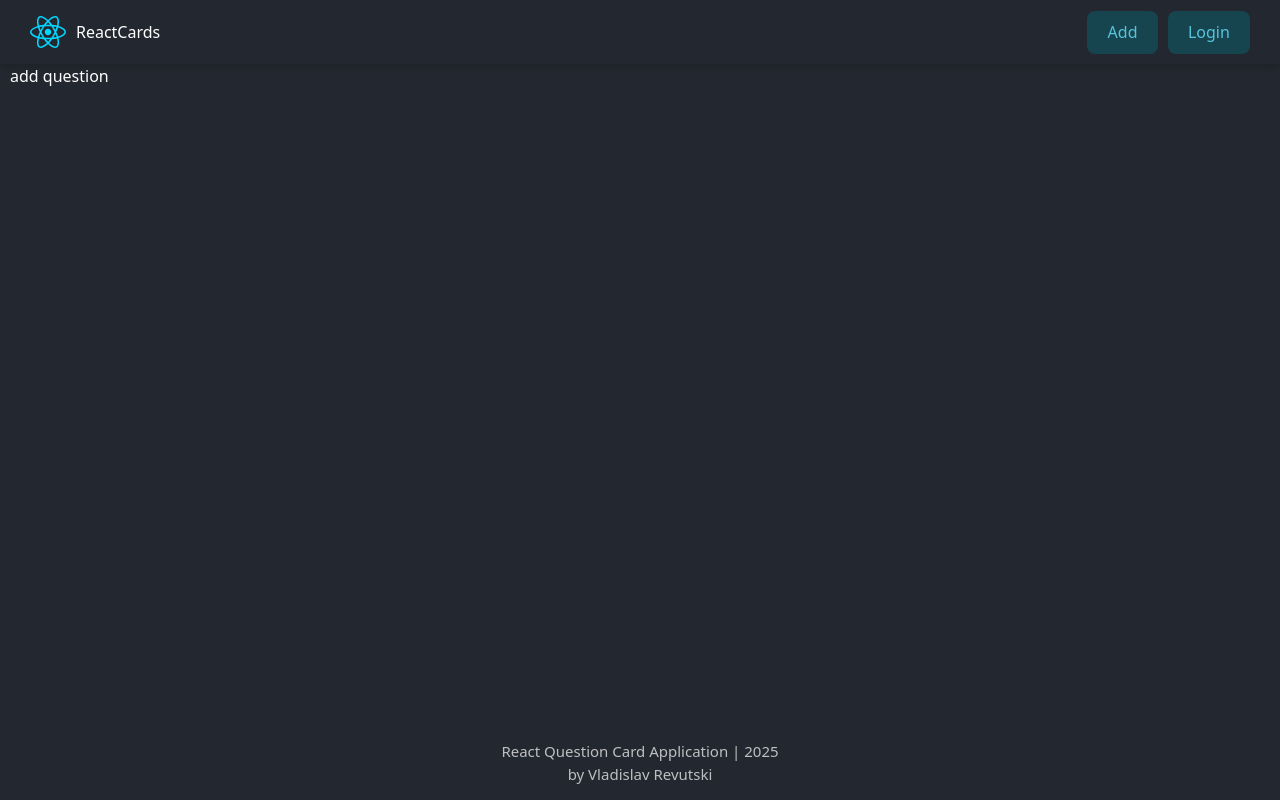
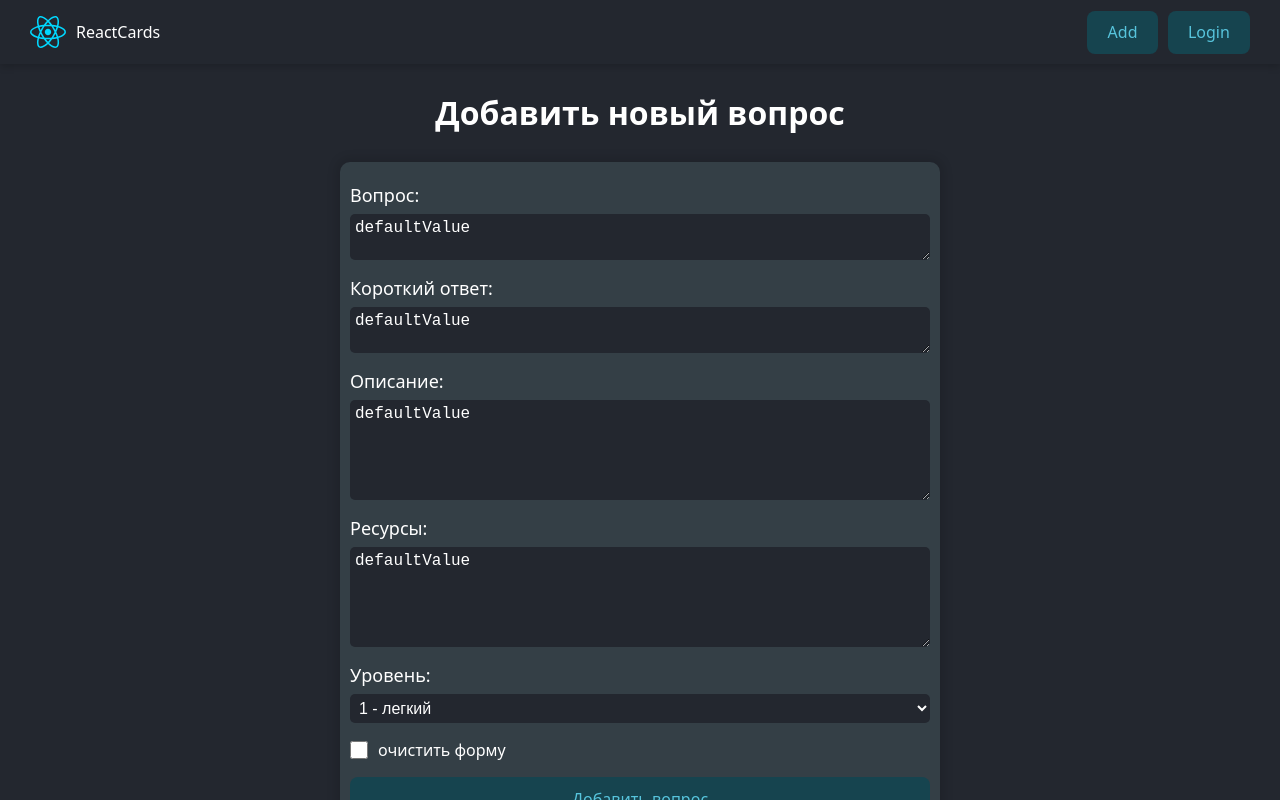
Before and after one commit to VladRevucki/React-App, a React (Vite) app: page /addquestion in a window 1280 px wide. Built offline with nearby package versions, Linux system fonts and the light colour scheme.

Commit message:
add question page layout

```diff
--- a/src/App.jsx
+++ b/src/App.jsx
@@ -3,6 +3,7 @@ import { MainLayout } from "./components/MainLayout"
 import { HomePage } from "./pages/HomePage"
 import { NotFoundPage } from "./pages/NotFoundPage"
 import { QuestionPage } from "./pages/QuestionPage"
+import { AddQuestionsPage } from "./pages/AddQuestionsPage"
 
 function App() {
 	// return <MainLayout />
@@ -12,7 +13,7 @@ function App() {
 				<Route element={<MainLayout />}>
 					<Route path="/" element={<HomePage />} />
 					<Route path="/forbidden" element={<div>forbidden</div>} />
-					<Route path="/addquestion" element={<div>add question</div>} />
+					<Route path="/addquestion" element={<AddQuestionsPage />} />
 					<Route path="/question/:id" element={<QuestionPage />} />
 					<Route path="*" element={<NotFoundPage />} />
 				</Route>
--- a/src/index.css
+++ b/src/index.css
@@ -6,6 +6,7 @@
 	--btn-text-color: #fff;
 
 	--card-bg-color: #343f46;
+	--green-color: #219679;
 
 	font-family: system-ui, Avenir, Helvetica, Arial, sans-serif;
 	line-height: 1.5;
@@ -44,6 +45,7 @@ body {
 		--btn-text-color: #fff;
 
 		--card-bg-color: #ebedf0;
+		--green-color: #219679;
 	}
 }
 @media (prefers-color-scheme: light) {
@@ -55,5 +57,6 @@ body {
 		--btn-text-color: #57c4dc;
 
 		--card-bg-color: #343f46;
+		--green-color: #219679;
 	}
 }
--- /dev/null
+++ b/src/pages/AddQuestionsPage/AddQuestionsPage.jsx
@@ -0,0 +1,94 @@
+import { Button } from "../../components/Button"
+import cls from "./AddQuestionsPage.module.css"
+
+export const AddQuestionsPage = () => {
+	return (
+		<>
+			<h1 className={cls.formTitle}>Добавить новый вопрос</h1>
+			<div className={cls.formContainer}>
+				<form action="" className={cls.form}>
+					<div className={cls.formControl}>
+						<label htmlFor="questionField">Вопрос:</label>
+						<textarea
+							defaultValue={"defaultValue"}
+							name="question"
+							id="questionField"
+							cols="30"
+							rows="2"
+							required
+							placeholder="пожалуйста введите вопрос"
+						></textarea>
+					</div>
+
+					<div className={cls.formControl}>
+						<label htmlFor="answerField">Короткий ответ:</label>
+						<textarea
+							defaultValue={"defaultValue"}
+							name="answer"
+							id="answerField"
+							cols="30"
+							rows="2"
+							required
+							placeholder="пожалуйста введите короткий ответ"
+						></textarea>
+					</div>
+
+					<div className={cls.formControl}>
+						<label htmlFor="descriptionField">Описание:</label>
+						<textarea
+							defaultValue={"defaultValue"}
+							name="description"
+							id="descriptionField"
+							cols="30"
+							rows="5"
+							required
+							placeholder="пожалуйста введите полное описание"
+						></textarea>
+					</div>
+
+					<div className={cls.formControl}>
+						<label htmlFor="resourcesField">Ресурсы:</label>
+						<textarea
+							defaultValue={"defaultValue"}
+							name="resources"
+							id="resourcesField"
+							cols="30"
+							rows="5"
+							required
+							placeholder="пожалуйста введите ресурсы, разделенные запятыми"
+						></textarea>
+					</div>
+
+					<div className={cls.formControl}>
+						<label htmlFor="levelField">Уровень:</label>
+						<select
+							name="level"
+							id="levelField"
+							defaultValue={"defaultValue"}
+							className={cls.select}
+						>
+							<option disabled>Уровень вопроса</option>
+							<hr />
+							<option value="1">1 - легкий</option>
+							<option value="2">2 - средний</option>
+							<option value="3">3 - сложный</option>
+						</select>
+					</div>
+
+					<label htmlFor="clearFormControl" className={cls.clearFormControl}>
+						<input
+							type="checkbox"
+							name="clearForm"
+							id="clearFormControl"
+							defaultValue={true}
+							className={cls.checkbox}
+						/>
+						<span>очистить форму</span>
+					</label>
+
+					<Button>Добавить вопрос</Button>
+				</form>
+			</div>
+		</>
+	)
+}
--- /dev/null
+++ b/src/pages/AddQuestionsPage/AddQuestionsPage.module.css
@@ -0,0 +1,71 @@
+.formTitle {
+	width: fit-content;
+	margin: 25px auto;
+}
+
+.formContainer {
+	width: 100%;
+	max-width: 600px;
+	margin: 0 auto;
+	border-radius: 10px;
+	background-color: var(--card-bg-color);
+	box-shadow: 0 0 8px 5px rgba(0, 0, 0, 0.1);
+}
+
+.form {
+	width: 100%;
+	padding: 20px 10px;
+	display: flex;
+	flex-direction: column;
+	justify-content: flex-start;
+	align-items: stretch;
+	gap: 15px;
+}
+
+.formControl {
+	width: 100%;
+	display: flex;
+	flex-direction: column;
+	justify-content: flex-start;
+	align-items: stretch;
+	gap: 5px;
+
+	label {
+		color: var(--text-color);
+		font-size: 18px;
+	}
+
+	textarea,
+	select {
+		padding: 5px;
+		color: var(--text-color);
+		background-color: var(--main-bg-color);
+		font-size: 16px;
+		border-radius: 5px;
+		border: none;
+		outline: none;
+	}
+
+	select:focus-visible,
+	textarea:focus-visible {
+		outline: 2px solid var(--green-color);
+	}
+}
+
+.clearFormControl {
+	width: 100%;
+	display: flex;
+	justify-content: flex-start;
+	align-items: center;
+	gap: 10px;
+}
+
+.checkbox {
+	width: 18px;
+	height: 18px;
+	accent-color: var(--green-color);
+}
+
+.checkbox:disabled + span {
+	opacity: 0.5;
+}
--- /dev/null
+++ b/src/pages/AddQuestionsPage/index.jsx
@@ -0,0 +1 @@
+export { AddQuestionsPage } from "./AddQuestionsPage"
--- a/src/pages/QuestionPage/QuestionPage.module.css
+++ b/src/pages/QuestionPage/QuestionPage.module.css
@@ -82,5 +82,5 @@
 .checkbox {
 	width: 18px;
 	height: 18px;
-	accent-color: #16c47f;
+	accent-color: var(--green-color);
 }
```
